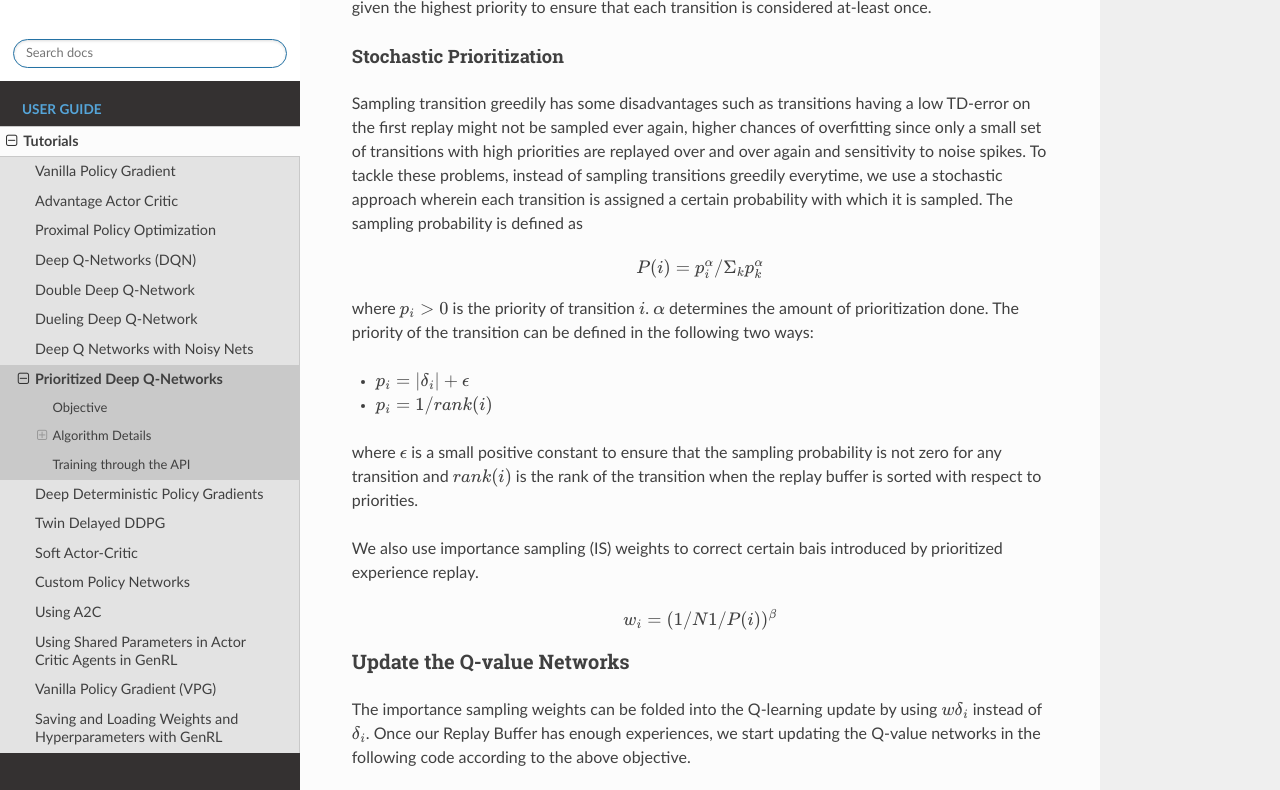
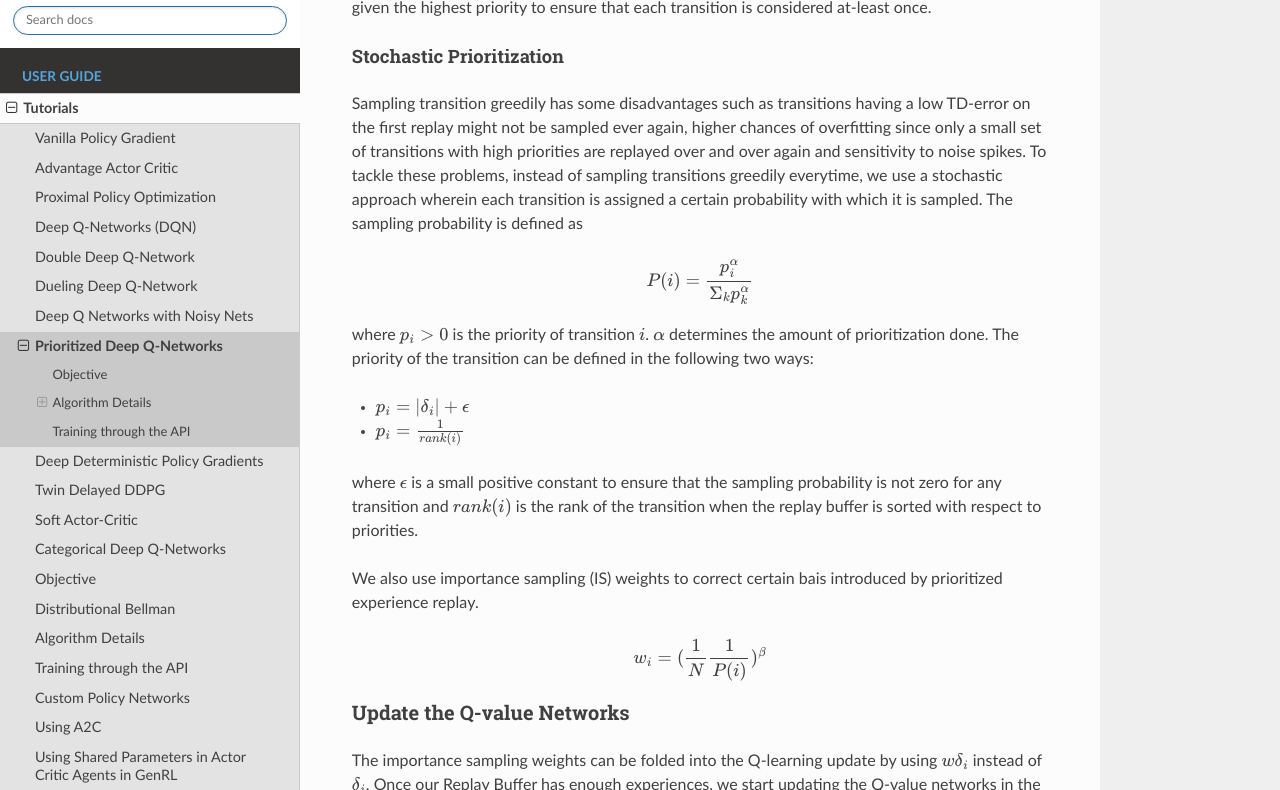
Before and after one commit to SforAiDl/genrl, a Sphinx documentation site: the page built from docs/source/usage/tutorials/Deep/Prioritized_DQN.rst, in a window 1280 px wide and 900 px high, scrolled down 1036 px, cut to the strip 0-790 px from the top of the window. Built offline with Sphinx 7.4.7 and the Read the Docs theme 2.0.0, drawn with Linux system fonts in a browser that asks for light colours; pages that are not in the unit, such as notebooks, are missing from menus.

Commit message:
Updated Categorical DQN

```diff
--- a/docs/source/usage/tutorials/Deep/Dueling_DQN.rst
+++ b/docs/source/usage/tutorials/Deep/Dueling_DQN.rst
@@ -29,7 +29,7 @@
     A(s, a) = Q(s, a) - V(s, a)
 
 The advantage for a state action pair represents how beneficial it is to take an action over others when in a particular state.
-The dueling architechture can learn which states are/are not valuable without having to learn the effect of action for each state.
+The dueling architechture can learn which states are or are not valuable without having to learn the effect of action for each state.
 This is useful in instances when taking any action would affect the environment in any significant way.
 
 Another layer combines the value stream and the advantage stream to get the Q-values
--- a/docs/source/usage/tutorials/Deep/NoisyNet_DQN.rst
+++ b/docs/source/usage/tutorials/Deep/NoisyNet_DQN.rst
@@ -37,7 +37,7 @@
 Experience Replay
 -----------------
 
-Every transition occuring during the training is stored in a separate `Replay Buffer`
+Every transition occuring during the training is stored in a separate *Replay Buffer*
 
 .. literalinclude:: ../../../../../genrl/trainers/offpolicy.py
     :lines: 91-104
--- a/docs/source/usage/tutorials/Deep/Prioritized_DQN.rst
+++ b/docs/source/usage/tutorials/Deep/Prioritized_DQN.rst
@@ -47,19 +47,19 @@
 
 .. math::
 
-    P(i) = p_i^{\alpha} / \Sigma_k p_k^{\alpha}
+    P(i) = \frac{p_i^{\alpha}}{\Sigma_k p_k^{\alpha}}
 
 where :math:`p_i > 0` is the priority of transition :math:`i`. :math:`\alpha` determines the amount of prioritization done. The priority of the transition can be defined in the following two ways:
 
 * :math:`p_i = |\delta_i| + \epsilon`
-* :math:`p_i = 1 / rank(i)`
+* :math:`p_i = \frac{1}{rank(i)}`
 
 where :math:`\epsilon` is a small positive constant to ensure that the sampling probability is not zero for any transition and :math:`rank(i)` is the rank of the transition when the replay buffer is sorted with respect to priorities.
 
 We also use importance sampling (IS) weights to correct certain bais introduced by prioritized experience replay.
 
 .. math::
-    w_i = (1/N 1/P(i))^{\beta}
+    w_i = (\frac{1}{N} \frac{1}{P(i)})^{\beta}
 
 Update the Q-value Networks
 ---------------------------
--- a/docs/source/usage/tutorials/Deep/index.rst
+++ b/docs/source/usage/tutorials/Deep/index.rst
@@ -16,3 +16,4 @@
     DDPG
     TD3
     SAC
+    Categorical_DQN
```
Also changed, not shown: other parts of docs/source/usage/tutorials/Deep/NoisyNet_DQN.rst (+1 -1 lines), docs/source/usage/tutorials/Deep/Categorical_DQN.rst (+121 -0 lines), docs/source/usage/tutorials/Deep/static/Categorical_DQN.png (added).
